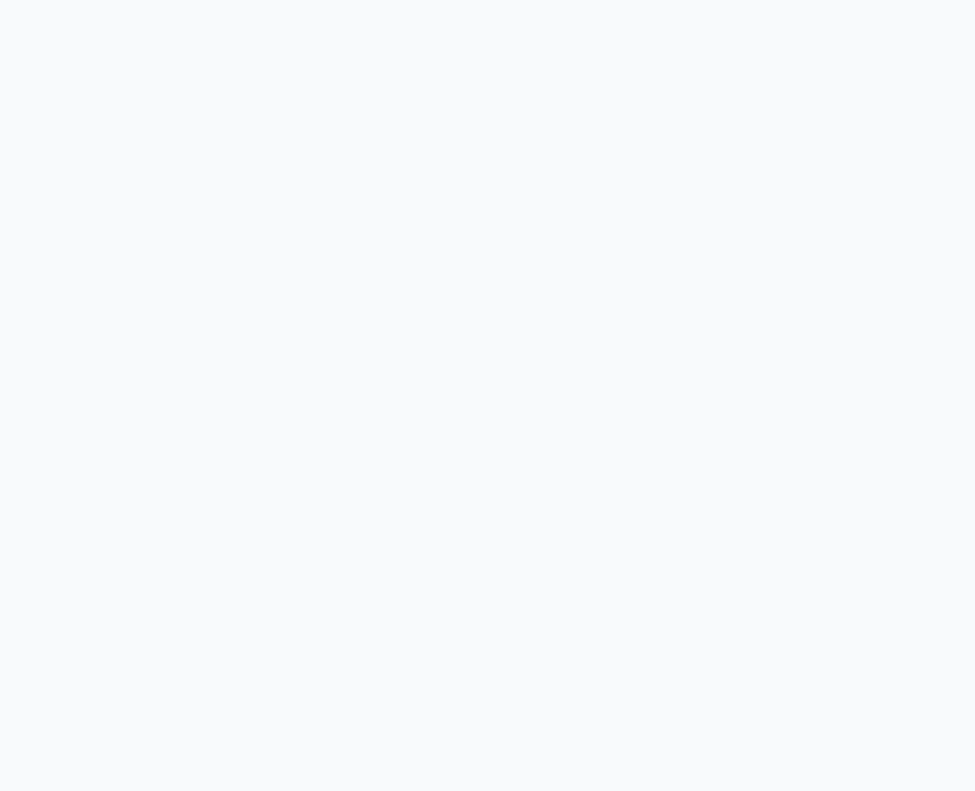
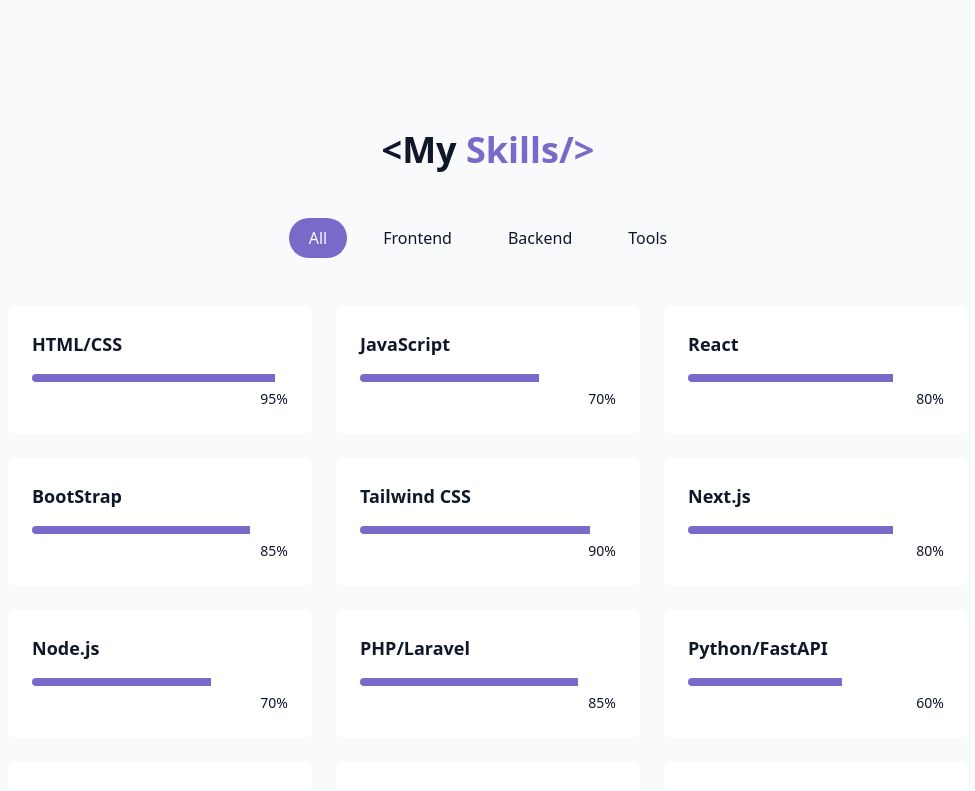
Before and after one commit to codename-SilverMask/portfolio_react, a React (Vite) app: page / in a window 1280 px wide. Shown: the part 1520-2311 px from the top of the page, without its empty margins (152-1127 px from the left). Before the commit the page ends 1554 px from the top, so only its background shows below. Built offline with nearby package versions, Linux system fonts and the light colour scheme.

Commit message:
SkillsSection Completed

```diff
--- /dev/null
+++ b/src/components/SkillsSection.jsx
@@ -0,0 +1,89 @@
+import { use, useState } from "react";
+import { cn } from "@/lib/utils";
+
+const skills = [
+  // Frontend
+  { name: "HTML/CSS", level: 95, category: "frontend" },
+  { name: "JavaScript", level: 70, category: "frontend" },
+  { name: "React", level: 80, category: "frontend" },
+  { name: "BootStrap", level: 85, category: "frontend" },
+  { name: "Tailwind CSS", level: 90, category: "frontend" },
+  { name: "Next.js", level: 80, category: "frontend" },
+
+  // Backend
+  { name: "Node.js", level: 70, category: "backend" },
+  { name: "PHP/Laravel", level: 85, category: "backend" },
+  { name: "Python/FastAPI", level: 60, category: "backend" },
+  { name: "PostgreSQL", level: 65, category: "backend" },
+  { name: "MySQL", level: 80, category: "backend" },
+
+  // Tools
+  { name: "Git/GitHub", level: 90, category: "tools" },
+  { name: "Docker", level: 60, category: "tools" },
+  { name: "NGiNX", level: 60, category: "tools" },
+  { name: "AWS", level: 60, category: "tools" },
+  { name: "Figma", level: 85, category: "tools" },
+  { name: "VS Code", level: 95, category: "tools" },
+  { name: "XAMPP", level: 95, category: "tools" },
+  { name: "Linux", level: 70, category: "tools" },
+  { name: "Cisco Packet Tracer", level: 70, category: "tools" },
+];
+
+const categories = ["all", "frontend", "backend", "tools"];
+
+export const SkillsSection = () => {
+  const [activeCategory, setActiveCategory] = useState("all");
+
+  const filteredSkills = skills.filter(
+    (skill) => activeCategory === "all" || skill.category === activeCategory
+  );
+  return (
+    <section id="skills" className="py-24 px-4 relative bg-secondary/30">
+      <div className="container mx-auto max-w-5xl">
+        <h2 className="text-3xl md:text-4xl font-bold mb-12 text-center">
+          &lt;My <span className="text-primary"> Skills/&gt;</span>
+        </h2>
+        <div className="flex flex-wrap justify-center gap-4 mb-12">
+          {categories.map((category, key) => (
+            <button
+              key={key}
+              onClick={() => setActiveCategory(category)}
+              className={cn(
+                "px-5 py-2 rounded-full transition-colors duration-300 capitalize",
+                activeCategory === category
+                  ? "bg-primary text-primary-foreground"
+                  : "bg-secondary/70 text-foreground hover:bg-secondary"
+              )}
+            >
+              {category}
+            </button>
+          ))}
+        </div>
+        <div className="grid grid-cols-1 sm:grid-cols-2 lg:grid-cols-3 gap-6">
+          {filteredSkills.map((skill, key) => (
+            <div
+              key={key}
+              className="bg-card p-6 rounded-lg shadows-xs card-hover"
+            >
+              <div className="text-left mb-4">
+                <h3 className="font-semibold text-lg">{skill.name}</h3>
+              </div>
+              <div className="w-full bg-secondary/50 rounded-full overflow-hidden">
+                <div
+                  className="bg-primary h-2 rounder-full origin-left animate-[grow_1.5s_ease-out"
+                  style={{ width: skill.level + "%" }}
+                />
+              </div>
+              <div className="text-right mt-1">
+                <span className="text-sm text-muted-foreground">
+                  {" "}
+                  {skill.level}%{" "}
+                </span>
+              </div>
+            </div>
+          ))}
+        </div>
+      </div>
+    </section>
+  );
+};
--- a/src/pages/Home.jsx
+++ b/src/pages/Home.jsx
@@ -3,6 +3,7 @@
 import { Navbar } from "@/components/Navbar";
 import { HeroSection } from "@/components/HeroSection";
 import { AboutSection } from "@/components/AboutSection";
+import { SkillsSection } from "@/components/SkillsSection";
 
 export const Home = () => {
   return (
@@ -20,6 +21,7 @@
       <main>
         <HeroSection />
         <AboutSection />
+        <SkillsSection />
       </main>
 
       {/* Footer */}
```
